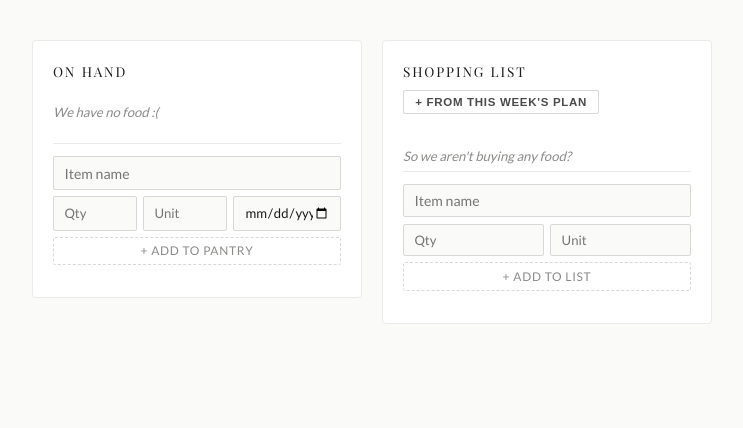
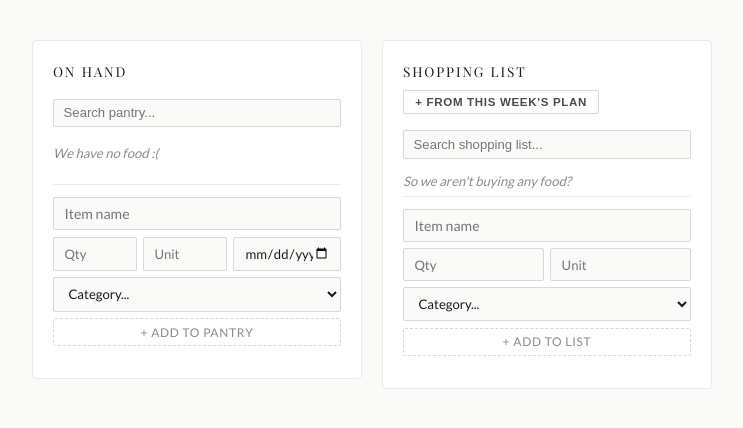
Before and after one commit to NashaFrith/cookies, a Flask app: page /grocery in a window 1280 px wide. Shown: the part 203-631 px from the top of the page, without its empty margins (268-1011 px from the left). Run offline with Flask 3, Linux system fonts and the light colour scheme; data that the repository does not hold is empty; some web fonts are replaced.

Commit message:
Add grocery categories, search, and pantry-only picker toggle
Co-Authored-By: Claude Sonnet 4.6 <noreply@anthropic.com>

```diff
--- a/app.py
+++ b/app.py
@@ -27,6 +27,17 @@ CATEGORY_ORDER = [
     'Desserts',
     'Drinks',
     'Condiments and Sauces',
+]
+
+GROCERY_CATEGORIES = [
+    'Produce',
+    'Meat & Seafood',
+    'Dairy & Eggs',
+    'Bakery & Bread',
+    'Pantry Staples',
+    'Frozen',
+    'Beverages',
+    'Other',
 ]
 
 RESERVED_SLUGS = {'new', 'edit'}
@@ -609,7 +620,7 @@ def api_grocery():
                 item['days_left'] = None
         else:
             item['days_left'] = None
-    return jsonify({'pantry': pantry, 'shopping': grocery.get('shopping', [])})
+    return jsonify({'pantry': pantry, 'shopping': grocery.get('shopping', []), 'categories': GROCERY_CATEGORIES})
 
 @app.route('/api/grocery/pantry/add', methods=['POST'])
 def grocery_pantry_add():
@@ -625,6 +636,7 @@ def grocery_pantry_add():
         'amount': data.get('amount', ''),
         'unit': data.get('unit', '').strip(),
         'expires': data.get('expires', ''),
+        'category': data.get('category', 'Other'),
     })
     save_grocery(grocery)
     return jsonify({'ok': True})
@@ -653,6 +665,7 @@ def grocery_shopping_add():
         'unit': data.get('unit', '').strip(),
         'note': data.get('note', '').strip(),
         'checked': False,
+        'category': data.get('category', 'Other'),
     })
     save_grocery(grocery)
     return jsonify({'ok': True})
@@ -728,6 +741,7 @@ def grocery_move_to_pantry():
             'amount': item.get('amount', ''),
             'unit': item.get('unit', ''),
             'expires': '',
+            'category': item.get('category', 'Other'),
         })
     save_grocery(grocery)
     return jsonify({'ok': True, 'moved': len(checked)})
--- a/static/css/style.css
+++ b/static/css/style.css
@@ -978,6 +1037,35 @@ body {
     flex: 1.4;
     font-size: 0.82rem;
     min-width: 0;
+}
+
+.grocery-input-category {
+    font-size: 0.82rem;
+}
+
+.grocery-search {
+    width: 100%;
+    font-size: 0.82rem;
+    padding: 0.35rem 0.6rem;
+    border: 1px solid var(--border);
+    border-radius: var(--radius-sm);
+    background: var(--off-white);
+    color: var(--text-main);
+    margin-bottom: 0.75rem;
+    outline: none;
+}
+.grocery-search:focus { border-color: var(--text-muted); }
+
+.grocery-category-group { margin-bottom: 0.5rem; }
+
+.grocery-category-label {
+    font-size: 0.65rem;
+    font-weight: 700;
+    text-transform: uppercase;
+    letter-spacing: 0.1em;
+    color: var(--text-muted);
+    padding: 0.15rem 0.5rem;
+    margin-bottom: 0.2rem;
 }
 
 @media (max-width: 600px) {
--- a/static/js/grocery.js
+++ b/static/js/grocery.js
@@ -1,4 +1,8 @@
 'use strict';
+
+let GROCERY_CATEGORIES = [];
+let pantryData = [];
+let shoppingData = [];
 
 async function loadGrocery() {
     const res = await fetch('/api/grocery');
@@ -12,26 +16,56 @@ function expiryBadge(daysLeft) {
     return `<span class="expiry-badge ok">${daysLeft}d left</span>`;
 }
 
-function renderPantry(pantry) {
-    const list = document.getElementById('pantry-list');
+function populateCategoryDropdowns() {
+    ['pantry-category', 'shopping-category'].forEach(id => {
+        const sel = document.getElementById(id);
+        sel.innerHTML = '<option value="Other">Category...</option>' +
+            GROCERY_CATEGORIES.map(c => `<option value="${c}">${c}</option>`).join('');
+    });
+}
+
+function filterItems(items, query) {
+    if (!query) return items;
+    const q = query.toLowerCase();
+    return items.filter(i => i.name.toLowerCase().includes(q));
+}
+
+function renderPantry(pantry, query) {
+    const container = document.getElementById('pantry-list');
     const alert = document.getElementById('spoiling-alert');
 
     const spoiling = pantry.filter(i => i.days_left !== null && i.days_left <= 3);
+    alert.style.display = spoiling.length ? 'block' : 'none';
     if (spoiling.length) {
-        alert.style.display = 'block';
-        alert.innerHTML = `<div class="spoiling-alert">
-            Use soon: ${spoiling.map(i => `<strong>${i.name}</strong>`).join(', ')}
-        </div>`;
-    } else {
-        alert.style.display = 'none';
+        alert.innerHTML = `<div class="spoiling-alert">Use soon: ${spoiling.map(i => `<strong>${i.name}</strong>`).join(', ')}</div>`;
     }
 
+    const visible = filterItems(pantry, query);
+
     if (!pantry.length) {
-        list.innerHTML = '<li class="grocery-empty-li">We have no food :(</li>';
+        container.innerHTML = '<ul class="grocery-list"><li class="grocery-empty-li">We have no food :(</li></ul>';
+        return;
+    }
+    if (!visible.length) {
+        container.innerHTML = '<ul class="grocery-list"><li class="grocery-empty-li">No matches.</li></ul>';
         return;
     }
 
-    list.innerHTML = pantry.map(item => `
+    // Group by category
+    const grouped = {};
+    GROCERY_CATEGORIES.forEach(c => { grouped[c] = []; });
+    visible.forEach(item => {
+        const cat = GROCERY_CATEGORIES.includes(item.category) ? item.category : 'Other';
+        grouped[cat].push(item);
+    });
+
+    container.innerHTML = GROCERY_CATEGORIES
+        .filter(cat => grouped[cat].length)
+        .map(cat => `
+            <div class="grocery-category-group">
+                <div class="grocery-category-label">${cat}</div>
+                <ul class="grocery-list">
+                    ${grouped[cat].map(item => `
                         <li class="grocery-item">
                             <div class="grocery-item-main">
                                 <span class="grocery-item-name">${item.name}</span>
@@ -40,6 +74,9 @@ function renderPantry(pantry) {
                             </div>
                             <button class="grocery-remove" data-id="${item.id}" data-type="pantry">×</button>
                         </li>
+                    `).join('')}
+                </ul>
+            </div>
         `).join('');
 }
 
@@ -48,28 +85,41 @@ function updateMovePantryBtn(shopping) {
     document.getElementById('checked-actions').style.display = hasChecked ? 'block' : 'none';
 }
 
-function renderShopping(shopping) {
-    const list = document.getElementById('shopping-list');
+function renderShopping(shopping, query) {
+    const container = document.getElementById('shopping-list');
     const empty = document.getElementById('shopping-empty');
-
-    const unchecked = shopping.filter(i => !i.checked);
-    const checked = shopping.filter(i => i.checked);
-    const ordered = [...unchecked, ...checked];
 
     updateMovePantryBtn(shopping);
 
-    if (!ordered.length) {
-        list.innerHTML = '';
+    const visible = filterItems(shopping, query);
+    const unchecked = visible.filter(i => !i.checked);
+    const checked = visible.filter(i => i.checked);
+
+    if (!shopping.length) {
+        container.innerHTML = '';
         empty.style.display = 'block';
         return;
     }
     empty.style.display = 'none';
 
-    list.innerHTML = ordered.map(item => `
+    if (!visible.length) {
+        container.innerHTML = '<ul class="grocery-list"><li class="grocery-empty-li">No matches.</li></ul>';
+        return;
+    }
+
+    // Group unchecked by category, append checked at bottom ungrouped
+    const grouped = {};
+    GROCERY_CATEGORIES.forEach(c => { grouped[c] = []; });
+    unchecked.forEach(item => {
+        const cat = GROCERY_CATEGORIES.includes(item.category) ? item.category : 'Other';
+        grouped[cat].push(item);
+    });
+
+    function itemHTML(item) {
+        return `
             <li class="grocery-item ${item.checked ? 'grocery-item-checked' : ''}">
                 <label class="grocery-check-label">
-                <input type="checkbox" class="grocery-checkbox"
-                    data-id="${item.id}" ${item.checked ? 'checked' : ''}>
+                    <input type="checkbox" class="grocery-checkbox" data-id="${item.id}" ${item.checked ? 'checked' : ''}>
                 </label>
                 <div class="grocery-item-main">
                     <span class="grocery-item-name">${item.name}</span>
@@ -77,12 +127,29 @@ function renderShopping(shopping) {
                     ${item.note ? `<span class="grocery-item-note">${item.note}</span>` : ''}
                 </div>
                 <button class="grocery-remove" data-id="${item.id}" data-type="shopping">×</button>
-        </li>
+            </li>`;
+    }
+
+    const groupedHTML = GROCERY_CATEGORIES
+        .filter(cat => grouped[cat].length)
+        .map(cat => `
+            <div class="grocery-category-group">
+                <div class="grocery-category-label">${cat}</div>
+                <ul class="grocery-list">${grouped[cat].map(itemHTML).join('')}</ul>
+            </div>
         `).join('');
+
+    const checkedHTML = checked.length
+        ? `<div class="grocery-category-group">
+               <div class="grocery-category-label" style="opacity:0.5;">In cart</div>
+               <ul class="grocery-list">${checked.map(itemHTML).join('')}</ul>
+           </div>`
+        : '';
+
+    container.innerHTML = groupedHTML + checkedHTML;
 }
 
 function attachHandlers() {
-    // Remove buttons
     document.querySelectorAll('.grocery-remove').forEach(btn => {
         btn.addEventListener('click', async () => {
             const type = btn.dataset.type;
@@ -96,7 +163,6 @@ function attachHandlers() {
         });
     });
 
-    // Checkboxes
     document.querySelectorAll('.grocery-checkbox').forEach(cb => {
         cb.addEventListener('change', async () => {
             await fetch('/api/grocery/shopping/check', {
@@ -111,10 +177,26 @@ function attachHandlers() {
 
 async function refresh() {
     const data = await loadGrocery();
-    renderPantry(data.pantry);
-    renderShopping(data.shopping);
+    GROCERY_CATEGORIES = data.categories || [];
+    pantryData = data.pantry;
+    shoppingData = data.shopping;
+    populateCategoryDropdowns();
+    const pantryQ = document.getElementById('pantry-search').value;
+    const shopQ = document.getElementById('shopping-search').value;
+    renderPantry(pantryData, pantryQ);
+    renderShopping(shoppingData, shopQ);
     attachHandlers();
 }
+
+// Search
+document.getElementById('pantry-search').addEventListener('input', () => {
+    renderPantry(pantryData, document.getElementById('pantry-search').value);
+    attachHandlers();
+});
+document.getElementById('shopping-search').addEventListener('input', () => {
+    renderShopping(shoppingData, document.getElementById('shopping-search').value);
+    attachHandlers();
+});
 
 // Pantry form
 document.getElementById('pantry-form').addEventListener('submit', async e => {
@@ -128,6 +210,7 @@ document.getElementById('pantry-form').addEventListener('submit', async e => {
             amount: form.amount.value.trim(),
             unit: form.unit.value.trim(),
             expires: form.expires.value,
+            category: form.category.value,
         }),
     });
     form.reset();
@@ -145,6 +228,7 @@ document.getElementById('shopping-form').addEventListener('submit', async e => {
             name: form.name.value.trim(),
             amount: form.amount.value.trim(),
             unit: form.unit.value.trim(),
+            category: form.category.value,
         }),
     });
     form.reset();
--- a/static/js/main.js
+++ b/static/js/main.js
@@ -1,4 +1,24 @@
 'use strict';
+
+// ── Recipe search ──────────────────────────────────────────────
+const recipeSearchInput = document.getElementById('recipe-search');
+if (recipeSearchInput) {
+    recipeSearchInput.addEventListener('input', () => {
+        const q = recipeSearchInput.value.toLowerCase();
+        document.querySelectorAll('.category-section').forEach(section => {
+            let anyVisible = false;
+            section.querySelectorAll('.recipe-item').forEach(item => {
+                const name = item.querySelector('.recipe-link').textContent.toLowerCase();
+                const match = !q || name.includes(q);
+                item.style.display = match ? '' : 'none';
+                if (match) anyVisible = true;
+            });
+            section.style.display = anyVisible ? '' : 'none';
+            // Expand sections that have matches
+            if (q && anyVisible) section.classList.remove('collapsed');
+        });
+    });
+}
 
 // ── Category collapse/expand ───────────────────────────────────
 document.querySelectorAll('.category-header').forEach(header => {
--- a/templates/grocery.html
+++ b/templates/grocery.html
@@ -8,9 +8,10 @@
         <div class="grocery-panel-header">
             <span class="grocery-panel-title">On Hand</span>
         </div>
+        <input class="grocery-search" id="pantry-search" type="text" placeholder="Search pantry...">
 
         <div id="spoiling-alert" style="display:none;"></div>
-        <ul class="grocery-list" id="pantry-list"></ul>
+        <div id="pantry-list"></div>
 
         <form class="grocery-add-form" id="pantry-form">
             <input class="form-input grocery-input-name" type="text" name="name" placeholder="Item name" required>
@@ -19,6 +20,9 @@
                 <input class="form-input grocery-input-sm" type="text" name="unit" placeholder="Unit">
                 <input class="form-input grocery-input-date" type="date" name="expires" title="Expiry date (optional)">
             </div>
+            <select class="form-input grocery-input-category" name="category" id="pantry-category">
+                <option value="Other">Category...</option>
+            </select>
             <button class="btn-add-row" type="submit">+ Add to pantry</button>
         </form>
     </div>
@@ -30,12 +34,13 @@
             <button class="btn-from-plan" id="from-plan-btn">+ From this week's plan</button>
         </div>
         <div id="from-plan-msg" class="from-plan-msg" style="display:none;"></div>
+        <input class="grocery-search" id="shopping-search" type="text" placeholder="Search shopping list...">
         <div id="checked-actions" style="display:none;">
             <button class="btn-move-pantry" id="move-pantry-btn">✓ Move checked to pantry</button>
             <button class="btn-uncheck-all" id="uncheck-all-btn">✕ Uncheck all</button>
         </div>
 
-        <ul class="grocery-list" id="shopping-list"></ul>
+        <div id="shopping-list"></div>
         <p id="shopping-empty" class="grocery-empty" style="display:none;">So we aren't buying any food?</p>
 
         <form class="grocery-add-form" id="shopping-form">
@@ -44,6 +49,9 @@
                 <input class="form-input grocery-input-sm" type="text" name="amount" placeholder="Qty">
                 <input class="form-input grocery-input-sm" type="text" name="unit" placeholder="Unit">
             </div>
+            <select class="form-input grocery-input-category" name="category" id="shopping-category">
+                <option value="Other">Category...</option>
+            </select>
             <button class="btn-add-row" type="submit">+ Add to list</button>
         </form>
     </div>
--- a/templates/index.html
+++ b/templates/index.html
@@ -1,8 +1,9 @@
 {% extends "base.html" %}
 {% block content %}
 
-<div style="display:flex; justify-content:flex-end; margin-bottom:1.25rem;">
-    <a href="/recipe/new" class="btn-primary">+ Add Recipe</a>
+<div style="display:flex; justify-content:space-between; align-items:center; margin-bottom:1.25rem; gap:0.75rem;">
+    <input id="recipe-search" class="recipe-search-input" type="text" placeholder="Search recipes...">
+    <a href="/recipe/new" class="btn-primary" style="white-space:nowrap;">+ Add Recipe</a>
 </div>
 
 {% for cat in category_order %}
```
Also changed, not shown: other parts of static/css/style.css (+59 -0 lines), templates/picker.html (+36 -1 lines). Lines whose indentation alone changed are shown as unchanged.
